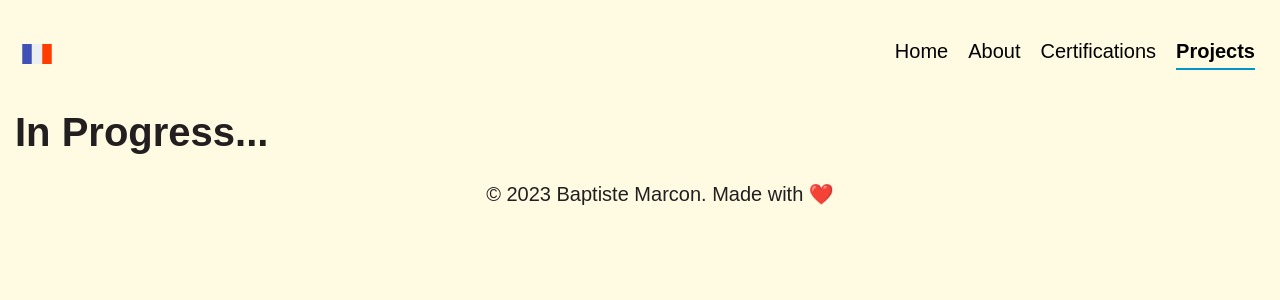
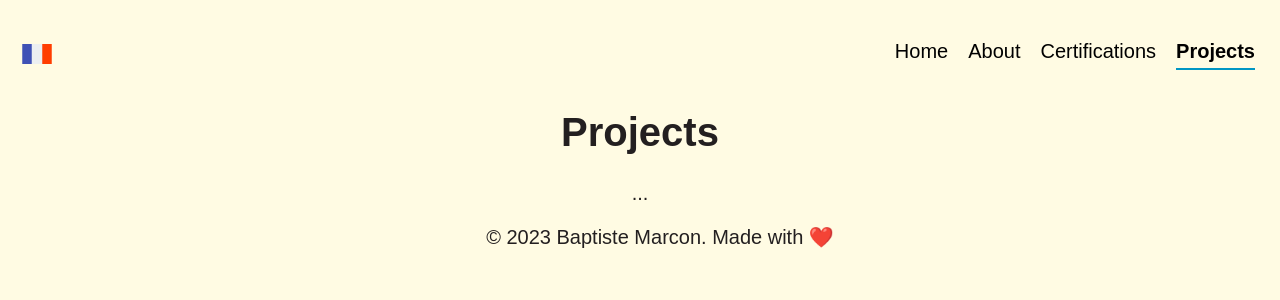
Before and after one commit to baptistemcn/personnal-website, a React (Vite) app: page /en/ in a window 1280 px wide. Both pictures are taken after a click on the item "Projects". Shown: the top 300 px of the page. Built offline with nearby package versions, Linux system fonts and the light colour scheme.

Commit message:
feat(project): presentation design

```diff
--- a/src/assets/en.json
+++ b/src/assets/en.json
@@ -26,7 +26,7 @@
       "title": "Certifications"
     },
     "projects": {
-      "title": "In Progress..."
+      "title": "Projects"
     },
     "button": {
       "lang": {
--- a/src/assets/fr.json
+++ b/src/assets/fr.json
@@ -26,7 +26,7 @@
       "title": "Certifications"
     },
     "projects": {
-      "title": "En cours..."
+      "title": "Projets"
     },
     "button": {
       "lang": {
--- a/src/pages/Projects.tsx
+++ b/src/pages/Projects.tsx
@@ -1,7 +1,14 @@
 import { useTranslation } from "react-i18next";
+
+import "./projects.css";
 
 export const Projects = () => {
   const { t } = useTranslation();
 
-  return <h1>{t("projects.title")}</h1>;
+  return (
+    <div className="project">
+      <h1>{t("projects.title")}</h1>
+      <p>...</p>
+    </div>
+  );
 };
--- /dev/null
+++ b/src/pages/projects.css
@@ -0,0 +1,4 @@
+.project > h1,
+p {
+  text-align: center;
+}
```
